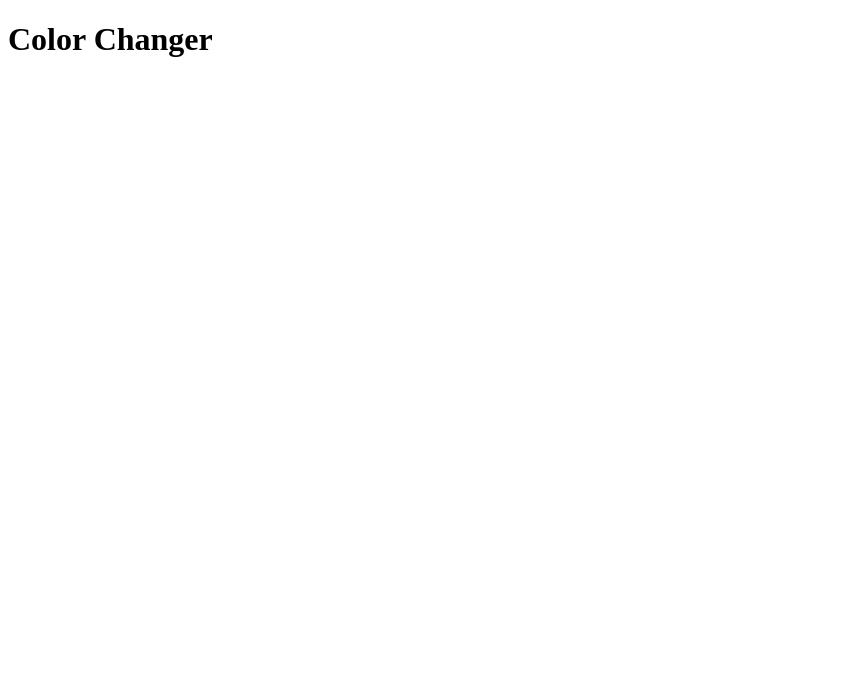
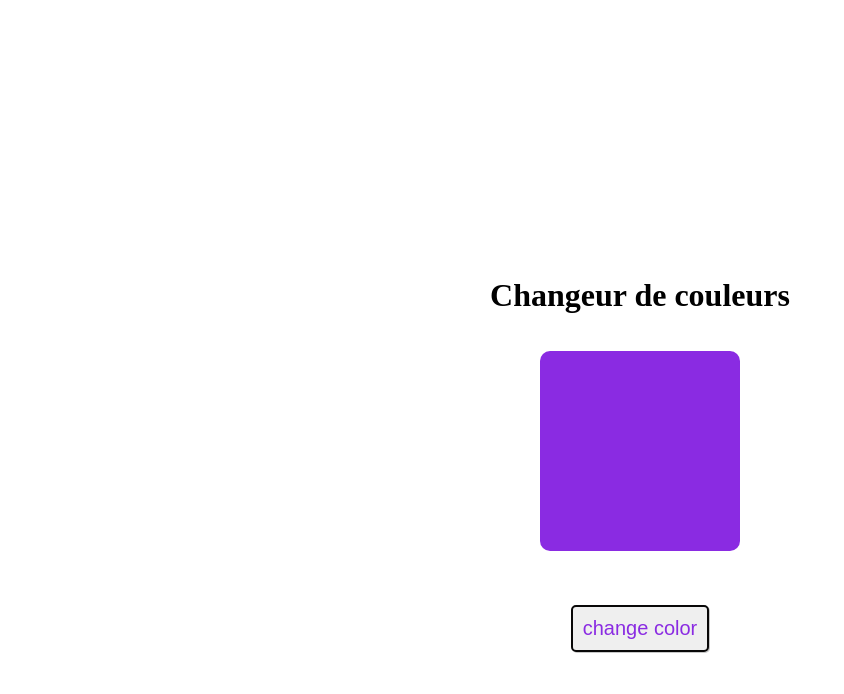
Before and after one commit to AzizBoussema/Checkpoint-Projet-DOM2, a plain HTML site: page index.html in a window 1280 px wide. Shown: the whole page, without its empty margins (0-844 px from the left). Drawn offline with Linux system fonts and the light colour scheme.

Commit message:
Checkpoint projet DOM2

```diff
--- a/index.html
+++ b/index.html
@@ -1,61 +1,27 @@
-
-<!-- Votre Objectif
-
-
-Checkpoint : Changeur de couleurs interactif
-
-Voici une description générale de ce que vous allez créer:
-
-Le fichier HTML crée une page web simple avec un titre, une boîte colorée et un bouton.
-Le fichier CSS contient un style de base pour les éléments.
-Le fichier JavaScript définit la fonctionnalité permettant de changer la couleur de la boîte lorsque l'on clique sur le bouton.
-La fonction getRandomColor() génère un code de couleur hexadécimal aléatoire.
-Lorsque le bouton est cliqué, la fonction getRandomColor() est appelée et la couleur d'arrière-plan de la boîte (colorBox) est remplacée par la couleur générée.
-Maintenant, suivez les instructions ci-dessous:
-
-
-
-
-Instructions
-Configuration HTML:
-Créer un nouveau fichier HTML.
-Configurer la structure de base d'un document HTML avec la < !DOCTYPE html>, <html>, <head>, et <body>.
-Ajouter un titre au document, tel que "Changeur de couleurs".
-Créer l'interface:
-Dans la balise body, créer un élément <div> avec un nom de classe "container".
-A l'intérieur du conteneur, ajoutez un élément <h1> avec le texte "Color Changer".
-Créez un autre élément <div> avec un id de "color-box". Cet élément représentera la boîte dont la couleur changera.
-Ajoutez un élément <button> avec un id de "change-color-btn". Le bouton doit contenir le texte "Change Color".
-Styling with CSS:
-Créer un fichier CSS et le lier à votre document HTML à l'aide de la balise <link>.
-Stylez la classe de conteneur pour centrer son contenu horizontalement et lui donner une marge supérieure pour l'espacement.
-Stylez l'identifiant color-box avec une largeur et une hauteur fixes, et définissez une couleur d'arrière-plan par défaut.
-Stylez l'identifiant change-color-btn pour le rendre visuellement attrayant et facilement cliquable.
-JavaScript pour l'interactivité:
-Créer un fichier JavaScript et le lier à votre document HTML à l'aide de la balise <script>.
-Écrire un code JavaScript pour attendre que le contenu du DOM soit chargé à l'aide de l'événement DOMContentLoaded.
-Dans le gestionnaire d'événement, sélectionnez les éléments color-box et change-color-btn en utilisant document.getElementById().
-Implémentez une fonction, appelons-la getRandomColor(), qui génère une couleur aléatoire. Vous pouvez utiliser des valeurs hexadécimales ou RVB.
-Ajoutez un écouteur d'événement à l'élément change-color-btn. Lorsqu'il est cliqué, l'écouteur d'événement doit déclencher une fonction qui change la couleur d'arrière-plan de la boîte de couleurs en une couleur aléatoire générée par la fonction getRandomColor().
-Test:
-Ouvrez votre fichier HTML dans un navigateur Web.
-Cliquez sur le bouton "Changez la couleur" et observez la couleur de la boîte changer dynamiquement. -->
-
+<!-- Créer un nouveau fichier HTML. Configurer la structure de base
+d'un document HTML avec la < !DOCTYPE html>, <html>, <head>, et <body>.-->
 <!DOCTYPE html>
 <html lang="en">
 <head>
     <meta charset="UTF-8">
     <meta name="viewport" content="width=device-width, initial-scale=1.0">
+<!-- Ajouter un titre au document, tel que "Changeur de couleurs". -->
     <title>Changeur de couleurs</title>
+    <link rel="shortcut icon" href="assets/logo.png" type="image/x-icon">
+<!-- Créer un fichier CSS et le lier à votre document HTML à l'aide de la balise <link>. -->
+    <link rel="stylesheet" href="style.css">
 </head>
 <body>
-    <div>
-        <class class="container">
-            <h1>Color Changer</h1>
-        </class>
+<!-- Dans la balise body, créer un élément <div> avec un nom de classe "container". -->
+    <div class="container">
+<!-- A l'intérieur du conteneur, ajoutez un élément <h1> avec le texte "Color Changer". -->
+        <h1>Changeur de couleurs</h1>
+<!-- Créez un autre élément <div> avec un id de "color-box". Cet élément représentera la boîte dont la couleur changera-->
+    <div id="color-box"></div>
+<!-- Ajoutez un élément <button> avec un id de "change-color-btn". Le bouton doit contenir le texte "Change Color". -->
+        <button id="change-color-btn">change color</button>
     </div>
-    <div id="color-box">
-
-    </div>
+<!-- Créer un fichier JavaScript et le lier à votre document HTML à l'aide de la balise <script>. -->
+    <script src="main.js"></script>
 </body>
 </html>
--- /dev/null
+++ b/main.js
@@ -0,0 +1,28 @@
+// alert("bonjour")
+
+// appel
+
+// Écrire un code JavaScript pour attendre que le contenu du DOM soit chargé à l'aide de l'événement DOMContentLoaded.
+// Dans le gestionnaire d'événement, sélectionnez les éléments color-box et change-color-btn en utilisant document.getElementById().
+document.addEventListener ("DOMContentLoaded", function () {
+    const divColor = document.getElementById ("color-box");
+    const btnColor = document.getElementById ("change-color-btn");
+    // console.log ("div:", divColor, "bouton:", btnColor);
+
+    // Implémentez une fonction, appelons-la getRandomColor(), qui génère une couleur aléatoire. Vous pouvez utiliser des valeurs hexadécimales ou RVB.
+
+// fonction de changement de couleur
+    function getRandomColor() {
+    return "#" +Math.random(). toString(16).slice(-6)
+    }
+
+    // Ajoutez un écouteur d'événement à l'élément change-color-btn. Lorsqu'il est cliqué, l'écouteur d'événement doit déclencher une fonction qui change la couleur d'arrière-plan de la boîte de couleurs en une couleur aléatoire générée par la fonction getRandomColor().
+    // action appel changement de couleur au click
+    btnColor.addEventListener("click", function (){
+        // console.log(getRandomColor())
+        divColor.style.backgroundColor = getRandomColor()
+    })
+});
+// Test:
+// Ouvrez votre fichier HTML dans un navigateur Web.
+// Cliquez sur le bouton "Changez la couleur" et observez la couleur de la boîte changer dynamiquement. -->
--- /dev/null
+++ b/style.css
@@ -0,0 +1,35 @@
+/* test */
+body{
+margin: 0;
+padding: 0;
+max-height: 100vh;
+}
+/* Stylez la classe de conteneur pour centrer son contenu horizontalement et lui donner une marge supérieure pour l'espacement. */
+.container{
+    display: flex;
+    justify-content: center;
+    align-items: center;
+    flex-direction: column;
+    margin: 20%;
+}
+
+/* Stylez l'identifiant color-box avec une largeur et une hauteur fixes, et définissez une couleur d'arrière-plan par défaut. */
+#color-box{
+    width: 200px;
+    height: 200px;
+    background-color: blueviolet ;
+    border-radius: 10px;
+    margin: 2%;
+}
+
+/* Stylez l'identifiant change-color-btn pour le rendre visuellement attrayant et facilement cliquable. */
+#change-color-btn{
+    margin: 5%;
+    padding: 10px;
+    border: 2px solid rgb(8, 7, 7);
+    border-radius: 5px;
+    box-shadow: 1px 1px 0 rgba(128, 128, 128, 0.444);
+    color: blueviolet;
+    cursor: pointer;
+    font-size: 20px;
+}
```
Also changed, not shown: assets/logo.png (added).
